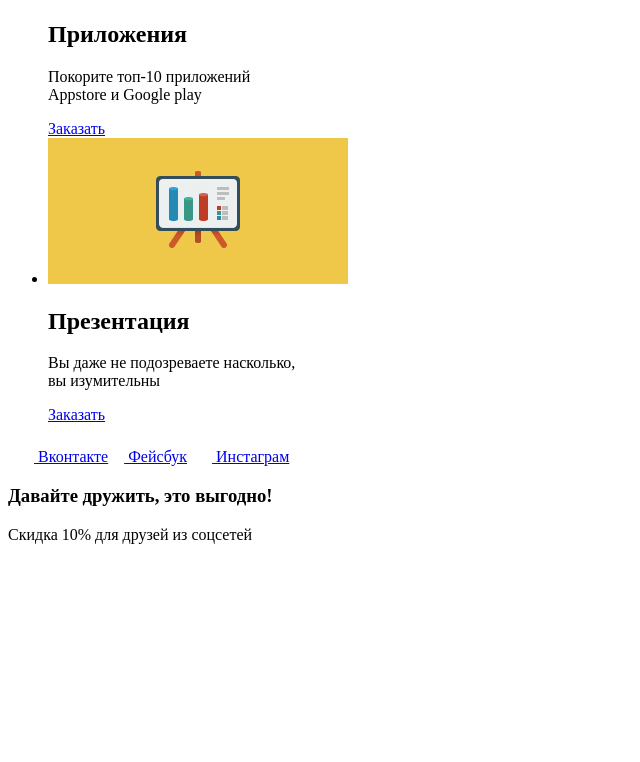
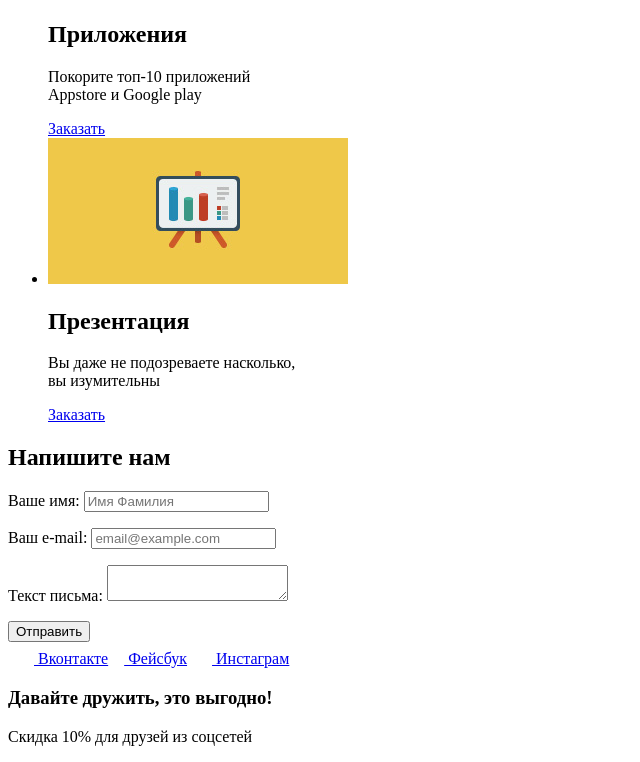
Before and after one commit to Semenof/238671-nerds-24, a plain HTML site: page index.html in a window 1280 px wide. Shown: the part 651-1413 px from the top of the page, without its empty margins (0-640 px from the left). Before the commit the page ends 1211 px from the top, so only its background shows below. Drawn offline with Linux system fonts and the light colour scheme.

Commit message:
добавил форму

```diff
--- a/index.html
+++ b/index.html
@@ -44,6 +44,25 @@
         </section>
       </main>
       <footer class="main-footer">
+          <form action="#" method="get" class="feedback-form">
+              <h2>Напишите нам</h2>
+              <p class="name">
+                <label for="input-name">Ваше имя:</label>
+                <input type="text" id="input-name" name="feedback-name" placeholder="Имя Фамилия">
+              </p>
+              <p class="e-mail">
+                <label for="input-e-mail">Ваш e-mail:</label>
+                <input type="email" id="input-e-mail" name="feedback-e-mail" placeholder="email@example.com">
+              </p>
+              <p class="message-text">
+                <label for="input-message">Текст письма:</label>
+                <textarea id="input-message" name="feedback-message" placeholder="В свободной форме">
+                </textarea>
+              </p>
+              <div class="form-btn">
+                <input type="submit" id="input-submit" name="feedback-submit" class="btn feedback-submit" value="Отправить">
+              </div>
+            </form>
         <a class="social-button" href="https://vk.com/"><img src="img/vk-icon.svg" alt="vk"> Вконтакте</a>
         <a class="social-button" href="https://www.facebook.com"><img src="img/fb-icon.svg" alt="facebook"> Фейсбук</a>
         <a class="social-button" href="https://www.instagram.com"><img src="img/insta-icon.svg" alt="instagram"> Инстаграм</a>
```
Also changed, not shown: inner.html (+19 -0 lines).
